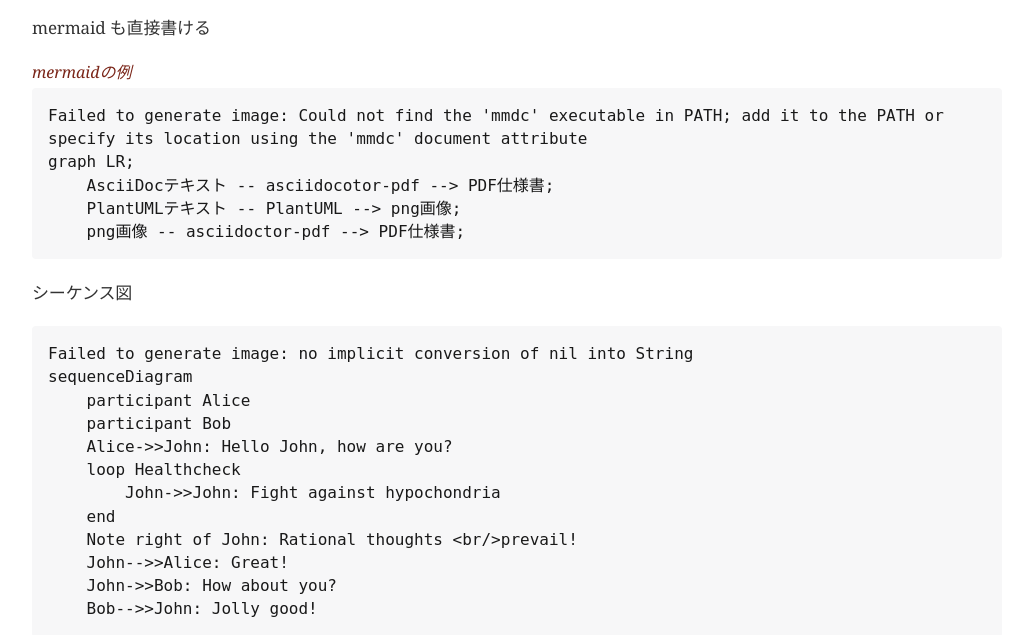
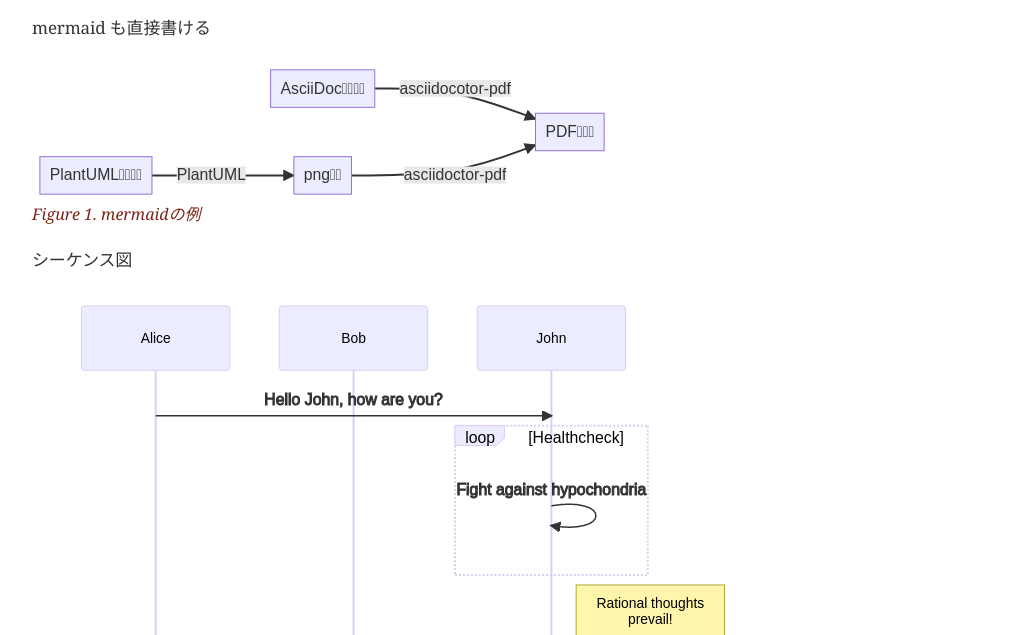
Before and after one commit to rhiroe/asciidoc_mermaid, a plain HTML site: page index.html in a window 1280 px wide. Shown: the part 317-952 px from the top of the page, without its empty margins (123-1156 px from the left). Drawn offline with nearby package versions, Linux system fonts and the light colour scheme; a web font is replaced by a local one.

Commit message:
deploy: 13b70359bbce879ba9abaa2175f3d8f01563f7d3

```diff
--- a/index.html
+++ b/index.html
@@ -460,33 +460,18 @@
 <div class="paragraph">
 <p>mermaid も直接書ける</p>
 </div>
-<div class="listingblock">
-<div class="title">mermaidの例</div>
+<div class="imageblock">
 <div class="content">
-<pre>Failed to generate image: Could not find the 'mmdc' executable in PATH; add it to the PATH or specify its location using the 'mmdc' document attribute
-graph LR;
-    AsciiDocテキスト -- asciidocotor-pdf --&gt; PDF仕様書;
-    PlantUMLテキスト -- PlantUML --&gt; png画像;
-    png画像 -- asciidoctor-pdf --&gt; PDF仕様書;</pre>
+<img src="./images/diag-12df20a125ca961f6991ce59ac2e5659.png" alt="Diagram" width="588" height="142">
 </div>
+<div class="title">Figure 1. mermaidの例</div>
 </div>
 <div class="paragraph">
 <p>シーケンス図</p>
 </div>
-<div class="listingblock">
+<div class="imageblock">
 <div class="content">
-<pre>Failed to generate image: no implicit conversion of nil into String
-sequenceDiagram
-    participant Alice
-    participant Bob
-    Alice-&gt;&gt;John: Hello John, how are you?
-    loop Healthcheck
-        John-&gt;&gt;John: Fight against hypochondria
-    end
-    Note right of John: Rational thoughts &lt;br/&gt;prevail!
-    John--&gt;&gt;Alice: Great!
-    John-&gt;&gt;Bob: How about you?
-    Bob--&gt;&gt;John: Jolly good!</pre>
+<img src="./images/diag-830f128ffcb3688e1b9353474e967ec6.png" alt="Diagram" width="750" height="576">
 </div>
 </div>
 </div>
@@ -495,7 +480,7 @@
 <div id="footer">
 <div id="footer-text">
 Version 1.0<br>
-Last updated 2022-09-16 06:34:50 UTC
+Last updated 2022-09-16 06:42:53 UTC
 </div>
 </div>
 </body>
```
Also changed, not shown: images/diag-12df20a125ca961f6991ce59ac2e5659.png (added), images/diag-830f128ffcb3688e1b9353474e967ec6.png (added), 2 other files.
